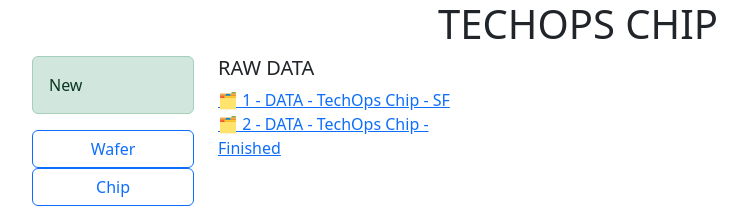
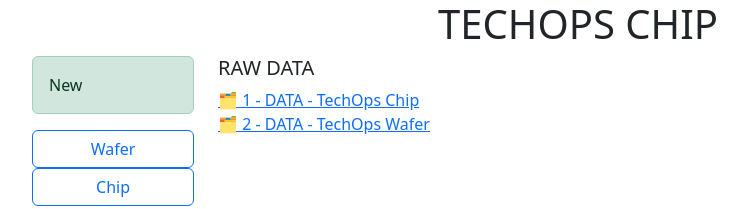
Before and after one commit to ouahidbouanani/FrogBox, a Vue app in the folder frontend/front/: page /smart in a window 1280 px wide. Shown: the top 209 px of the page, without its empty margins (62-809 px from the left). Built offline with nearby package versions, Linux system fonts and the light colour scheme.

Commit message:
version de 27 mars 2025  à 9h

```diff
--- a/frontend/front/src/views/login.vue
+++ b/frontend/front/src/views/login.vue
@@ -63,7 +63,7 @@ export default {
         if (response.status === 200) {
             localStorage.setItem('token', response.data.token);
             localStorage.setItem('user', JSON.stringify(response.data.user)); // S'assurer que l'objet user est stocké en JSON
-            router.push('/dash');
+            router.push('/smart');
         } else if (response.status === 201) {
             errorMessage.value = response.data.error;
             setTimeout(() => {
--- a/frontend/front/src/views/smart.vue
+++ b/frontend/front/src/views/smart.vue
@@ -11,8 +11,8 @@
 
         <div class="col-md-3">
           <h5>RAW DATA</h5>
-          <router-link to="/data-chip" class="data-link">🗂️ 1 - DATA - TechOps Chip - SF</router-link> <br>
-          <router-link to="/data-wafer" class="data-link">🗂️ 2 - DATA - TechOps Chip - Finished</router-link>
+          <router-link to="/data-chip" class="data-link">🗂️ 1 - DATA - TechOps Chip </router-link> <br>
+          <router-link to="/data-wafer" class="data-link">🗂️ 2 - DATA - TechOps Wafer</router-link>
         </div>
       </div>
     </div>
```
Also changed, not shown: 1 other file (tests, documents, lock files or other folders).
